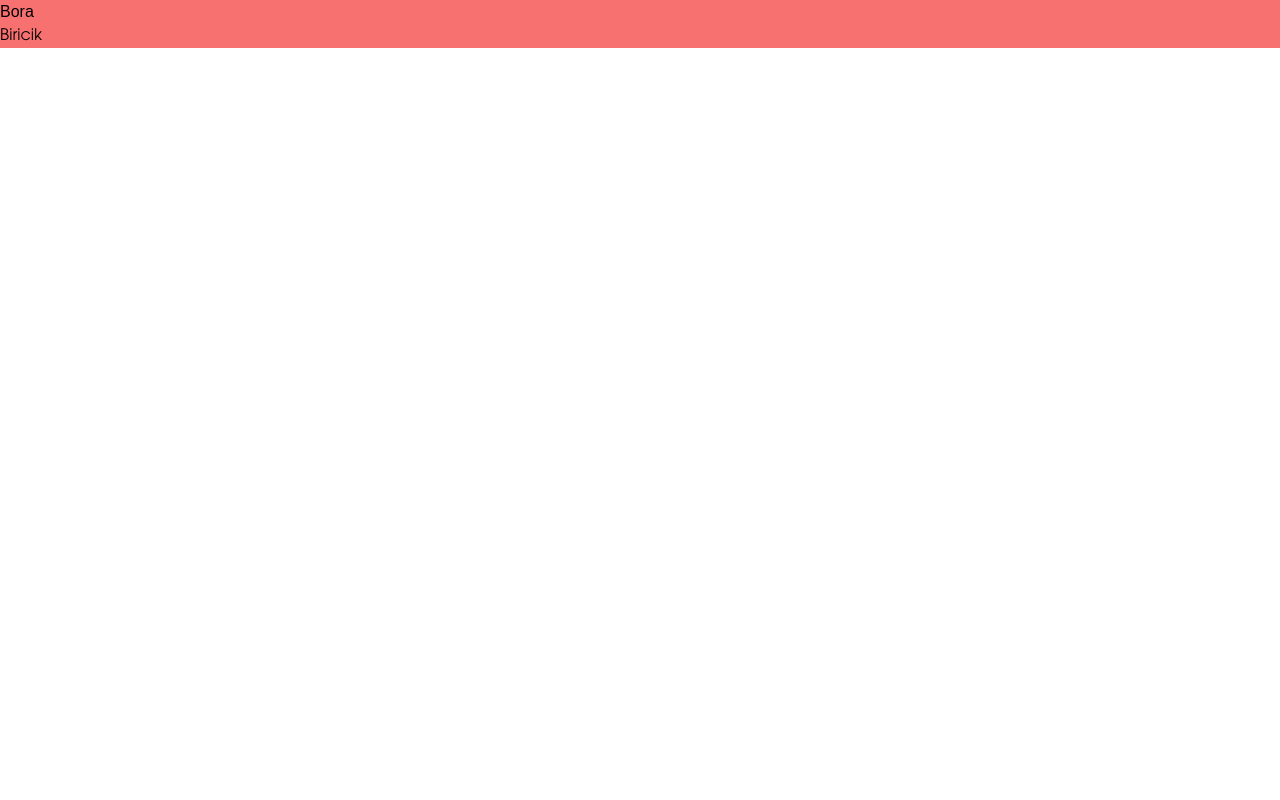
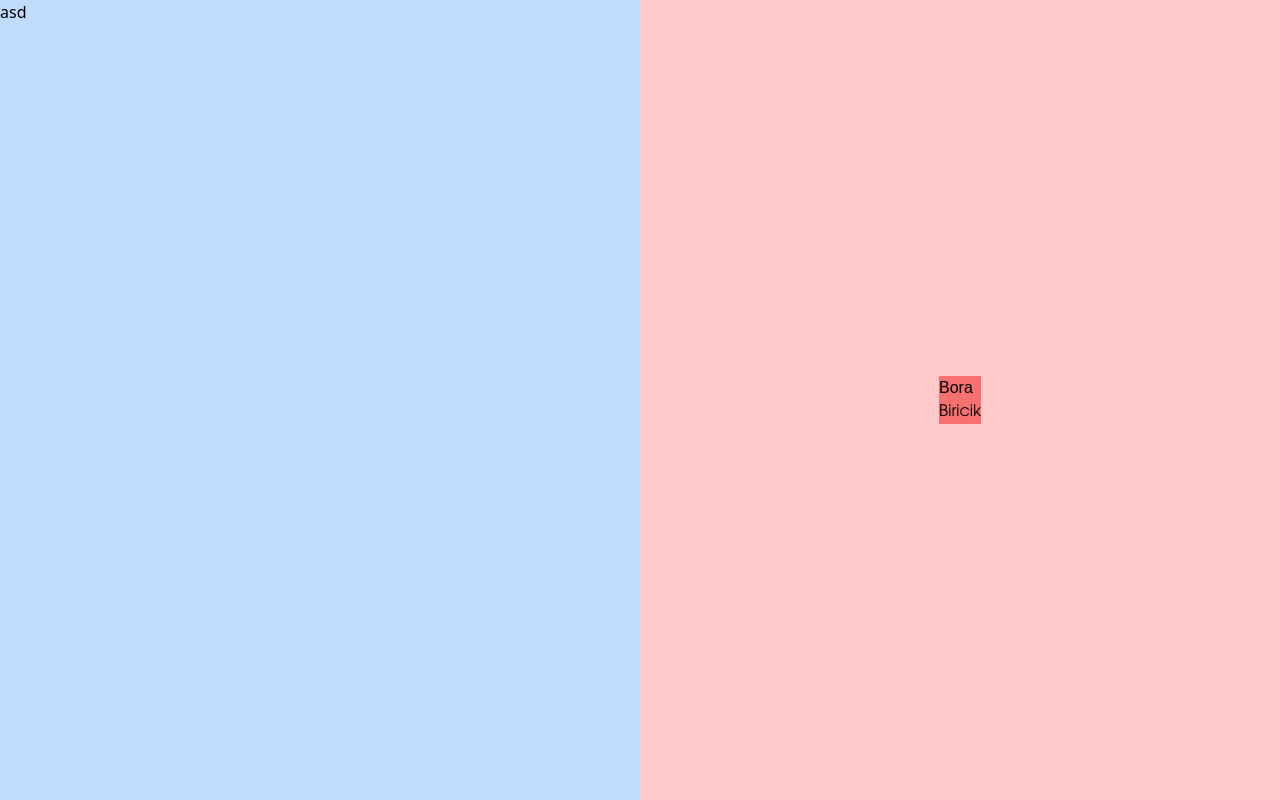
Before and after one commit to borabiricik/product-page-fe, a Next.js app: page / in a window 1280 px wide. Built offline with nearby package versions, Linux system fonts and the light colour scheme; a web font is replaced by a local one.

Commit message:
feat: Layout desktop wireframe added

```diff
--- a/package.json
+++ b/package.json
@@ -15,7 +15,6 @@
     "build-storybook": "storybook build"
   },
   "dependencies": {
-    "@next/font": "^13.3.0",
     "next": "13.3.0",
     "react": "18.2.0",
     "react-dom": "18.2.0"
--- a/pages/_app.tsx
+++ b/pages/_app.tsx
@@ -1,9 +1,10 @@
 import { avant, avenir } from "@/fonts/index";
-import type { AppProps } from "next/app";
+import type { AppPropsWithLayout } from "@/types/Layouts";
 import "../styles/globals.css";
 
-function MyApp({ Component, pageProps }: AppProps) {
-  return (
+function MyApp({ Component, pageProps }: AppPropsWithLayout) {
+  const getLayout = Component.getLayout ?? ((page) => page);
+  return getLayout(
     <div className={`${avant.variable} ${avenir.variable}`}>
       <Component {...pageProps} />
     </div>
--- a/pages/index.tsx
+++ b/pages/index.tsx
@@ -1,4 +1,7 @@
-const Home = () => {
+import { NextPageWithLayout } from "@/types/Layouts";
+import { PageLayout } from "../src/modules/common/layouts/PageLayout";
+
+const Home: NextPageWithLayout = () => {
   return (
     <div className="bg-red-400">
       <p className="font-avenir">Bora</p>
@@ -7,4 +10,6 @@ const Home = () => {
   );
 };
 
+Home.getLayout = (page) => <PageLayout>{page}</PageLayout>;
+
 export default Home;
--- a/src/modules/common/assets/fonts/index.ts
+++ b/src/modules/common/assets/fonts/index.ts
@@ -1,4 +1,4 @@
-import localFont from "@next/font/local";
+import localFont from "next/font/local";
 
 export const avant = localFont({
   src: [
--- /dev/null
+++ b/src/modules/common/layouts/PageLayout/index.tsx
@@ -0,0 +1,14 @@
+import { IPageLayoutProps } from "./types";
+
+const PageLayout = ({ children, ...props }: IPageLayoutProps) => {
+  return (
+    <div className="flex items-stretch h-screen">
+      <aside className="flex-1 bg-blue-200 w-full">asd</aside>
+      <main className="flex-1 flex items-center justify-center bg-red-200">
+        {children}
+      </main>
+    </div>
+  );
+};
+
+export { PageLayout };
--- /dev/null
+++ b/src/modules/common/layouts/PageLayout/types/index.ts
@@ -0,0 +1,3 @@
+import { PropsWithChildren } from "react";
+
+export interface IPageLayoutProps extends PropsWithChildren {}
--- /dev/null
+++ b/src/modules/common/types/Layouts.ts
@@ -0,0 +1,11 @@
+import { NextPage } from "next";
+import { AppProps } from "next/app";
+import { ReactElement, ReactNode } from "react";
+
+export type NextPageWithLayout<P = {}, IP = P> = NextPage<P, IP> & {
+  getLayout?: (page: ReactElement) => ReactNode;
+};
+
+export type AppPropsWithLayout = AppProps & {
+  Component: NextPageWithLayout;
+};
--- a/tsconfig.json
+++ b/tsconfig.json
@@ -16,7 +16,8 @@
     "incremental": true,
     "paths": {
       "@/fonts/*": ["./src/modules/common/assets/fonts/*"],
-      "@/public/*": ["./public/*"]
+      "@/public/*": ["./public/*"],
+      "@/types/*": ["./src/modules/common/types/*"]
     }
   },
   "include": ["next-env.d.ts", "**/*.ts", "**/*.tsx"],
```
Also changed, not shown: 1 other file (tests, documents, lock files or other folders).
